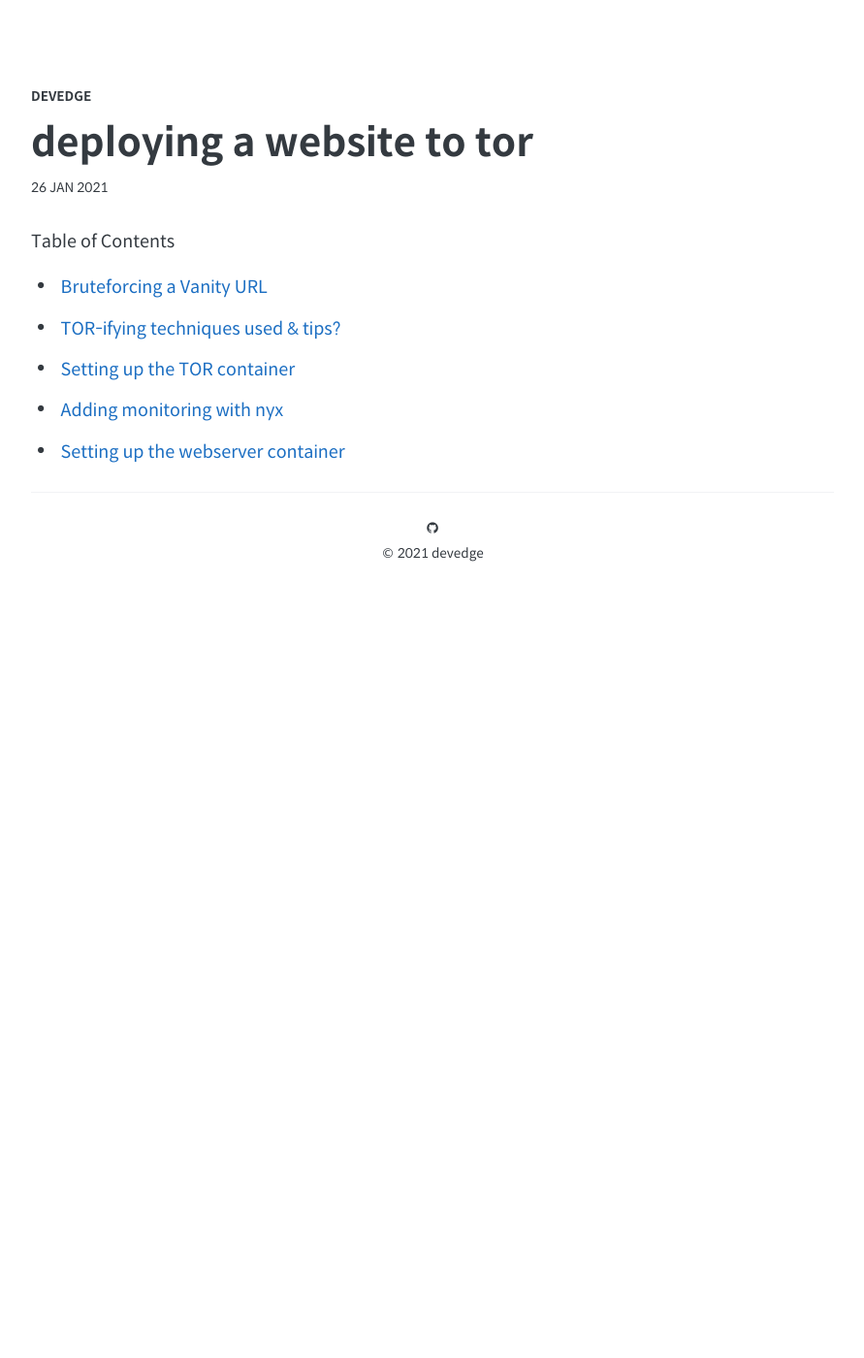
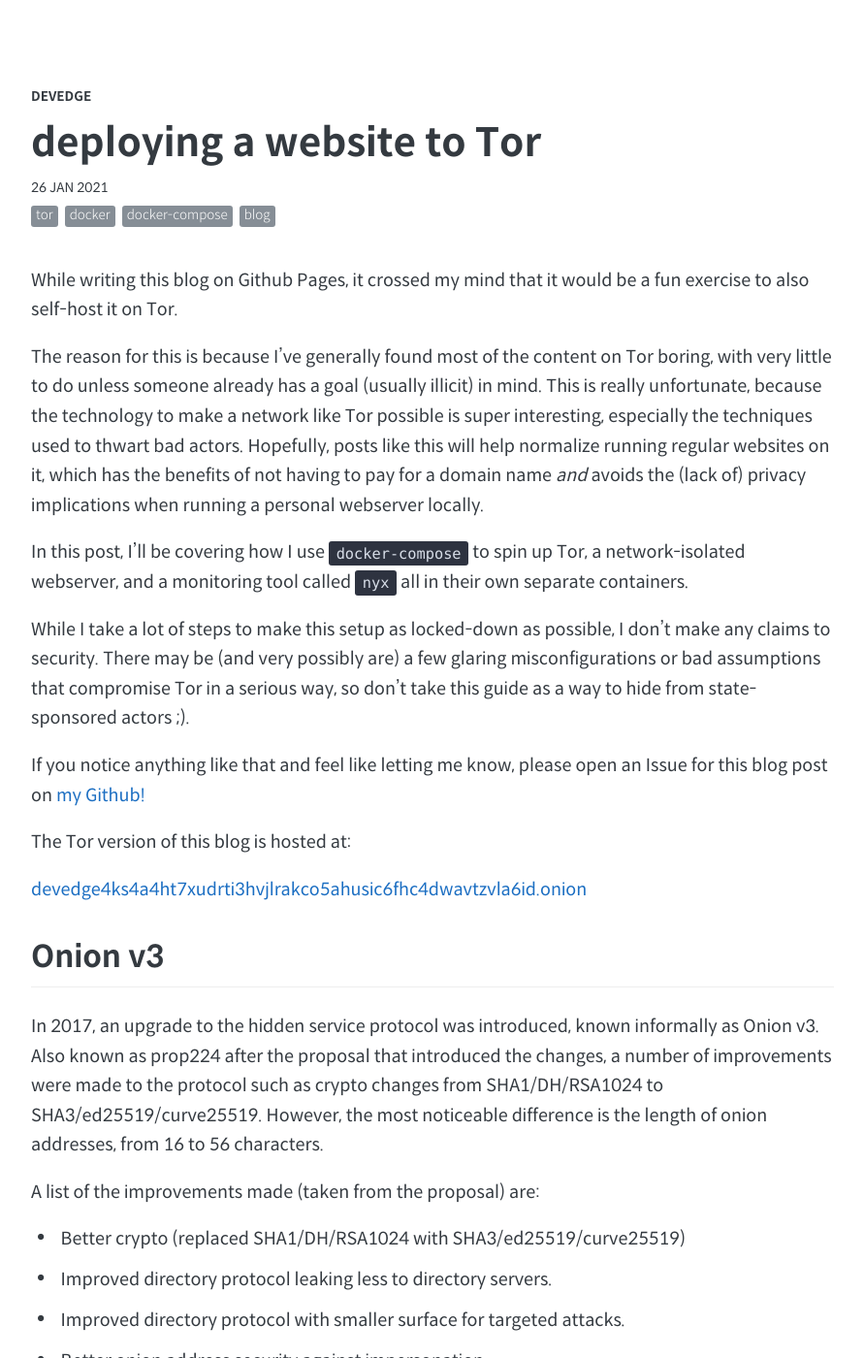
Before and after one commit to MrE-Fog/devedge-2, a Jekyll site: the page built from _posts/2021-01-26-deploying-a-website-to-tor.md, in a window 1280 px wide and 1400 px high. Shown: the whole window at 97% size, without its empty margins (194-1085 px from the left). Built offline with Jekyll 4.4.1, drawn with Linux system fonts in a browser that asks for light colours; some of the changed text lies outside the part shown.

Commit message:
Intro and more outline

````diff
--- a/_posts/2021-01-26-deploying-a-website-to-tor.md
+++ b/_posts/2021-01-26-deploying-a-website-to-tor.md
@@ -1,17 +1,169 @@
 ---
 layout: post
-title: "deploying a website to tor"
-description: ""
+title: "deploying a website to Tor"
+description: "and generating an Onion v3 vanity URL"
 date: 2021-01-26
-tags: []
+tags: [tor, docker, docker-compose, blog]
 ---
+
+While writing this blog on Github Pages, it crossed my mind that it would be a fun exercise to also self-host it on Tor.
+
+The reason for this is because I've generally found most of the content on Tor boring, with very little to do unless someone already has a goal (usually illicit) in mind. This is really unfortunate, because the technology to make a network like Tor possible is super interesting, especially the techniques used to thwart bad actors. Hopefully, posts like this will help normalize running regular websites on it, which has the benefits of not having to pay for a domain name _and_ avoids the (lack of) privacy implications when running a personal webserver locally.
+
+In this post, I'll be covering how I use `docker-compose` to spin up Tor, a network-isolated webserver, and a monitoring tool called `nyx` all in their own separate containers.
+
+While I take a lot of steps to make this setup as locked-down as possible, I don't make any claims to security. There may be (and very possibly are) a few glaring misconfigurations or bad assumptions that compromise Tor in a serious way, so don't take this guide as a way to hide from state-sponsored actors ;).
+
+If you notice anything like that and feel like letting me know, please open an Issue for this blog post on [my Github!]()
+
+The Tor version of this blog is hosted at:
+
+[devedge4ks4a4ht7xudrti3hvjlrakco5ahusic6fhc4dwavtzvla6id.onion](http://devedge4ks4a4ht7xudrti3hvjlrakco5ahusic6fhc4dwavtzvla6id.onion/)
+
+## Onion v3
+
+In 2017, an upgrade to the hidden service protocol was introduced, known informally as Onion v3. Also known as prop224 after the proposal that introduced the changes, a number of improvements were made to the protocol such as crypto changes from SHA1/DH/RSA1024 to SHA3/ed25519/curve25519. However, the most noticeable difference is the length of onion addresses, from 16 to 56 characters.
+
+A list of the improvements made (taken from the proposal) are:
+
+- Better crypto (replaced SHA1/DH/RSA1024 with SHA3/ed25519/curve25519)
+- Improved directory protocol leaking less to directory servers.
+- Improved directory protocol with smaller surface for targeted attacks.
+- Better onion address security against impersonation.
+- More extensible introduction/rendezvous protocol.
+- Offline keys for onion services
+- Advanced client authorization
+
+More information can be found in the [protocol spec here](https://gitweb.torproject.org/torspec.git/tree/rend-spec-v3.txt).
+
+## Bruteforcing a Vanity URL
+
+The first and most time-consuming part is bruteforcing a URL where we'll host this domain. This is also possibly the most fun and creative part, since it's so satisfying to see results slowly filter in!
+
+## Tor Container
+
+`docker-compose.yml`
+
+```YAML
+version: "3"
+services:
+  tor:
+    build: tor/
+    restart: unless-stopped
+    expose:
+      - 9051
+    networks:
+      - net_isolated
+      - net_control
+      - net_external
+    volumes:
+      - torrc:/etc/tor/
+      - authcookie:/var/lib/tor/
+      - /etc/localtime:/etc/localtime:ro
+# ...
+
+volumes:
+  torrc: {}
+  authcookie: {}
+
+networks:
+  net_isolated:
+    internal: true
+  net_control:
+    internal: true
+  net_external:
+```
+
+`torrc.conf`
+
+```
+Log notice file /var/log/tor/notices.log
+DataDirectory /var/lib/tor
+ControlPort 0.0.0.0:9051
+CookieAuthentication 1
+HiddenServiceDir /var/lib/tor/hidden_service/
+HiddenServiceVersion 3
+HiddenServicePort 80 webserver:4000
+```
+
+`tor-sources.list`
+
+```nohighlight
+deb https://deb.torproject.org/torproject.org stretch main
+deb-src https://deb.torproject.org/torproject.org stretch main
+```
+
+## Jekyll Webserver Container
+
+`docker-compose.yml`
+
+```YAML
+# ...
+  webserver:
+    build: webserver/
+    restart: unless-stopped
+    expose:
+      - 4000
+    depends_on:
+      - tor
+    networks:
+      - net_isolated
+    volumes:
+      - /etc/localtime:/etc/localtime:ro
+# ...
+```
+
+## nyx Container
+
+discuss the strategy to lock down the tor stack to minimize leaks. docker, segmented networks, minimal containers, separate containers for webserve and for tor
 
 Table of Contents
 
 <!-- - [Intro]() -->
 
+- [TOR-ifying techniques used & tips?]()
+
 - [Bruteforcing a Vanity URL]()
-- [TOR-ifying techniques used & tips?]()
+
+talk about the new onion v3 naming convention. maybe discuss the directive?
+
+introduce mkp2440. show command used to get vanity url
+
 - [Setting up the TOR container]()
+
+show how dockerfile is composed
+
 - [Adding monitoring with nyx]()
 - [Setting up the webserver container]()
+
+include a "sources" section, include the blog post by jamie
+
+TODO
+
+outline at top explaining architecture??
+
+tor
+
+- docker-compose section
+  - explanation of volumes
+  - explanation of networks
+    - note that containers can be addressed by hostname
+    - maybe breakdown of why things have to run on 0.0.0.0? do they have to? can I use docker hostname?
+- dockerfile
+  - breakdown of sections
+    - copying onion v3 address
+- sources.list
+- torrc
+
+jekyll
+
+- docker-compose section
+- dockerfile
+- note that this container can be rebuilt and immedately serve new content without restarting the tor container
+  - show docker command for this
+
+nyx
+
+- docker-compose section
+- dockerfile
+- explain how to attach/detach from container
````
